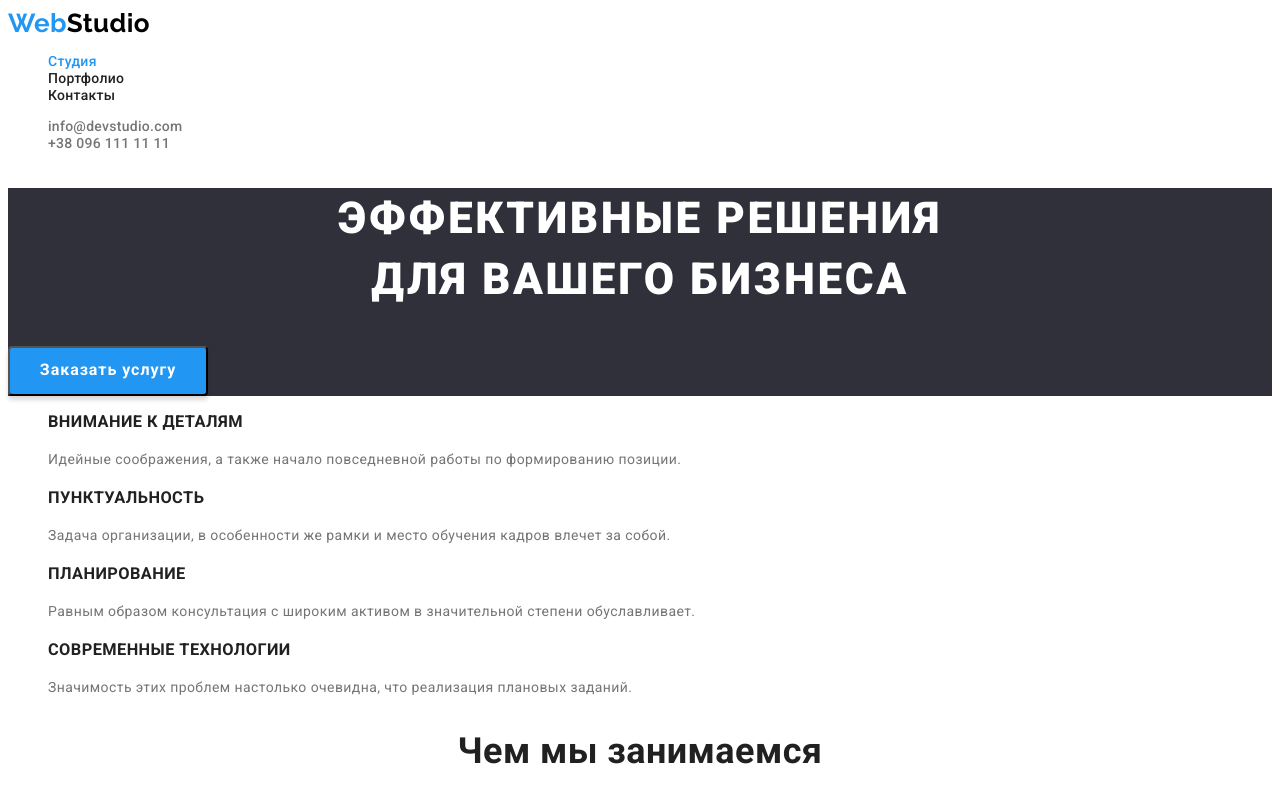
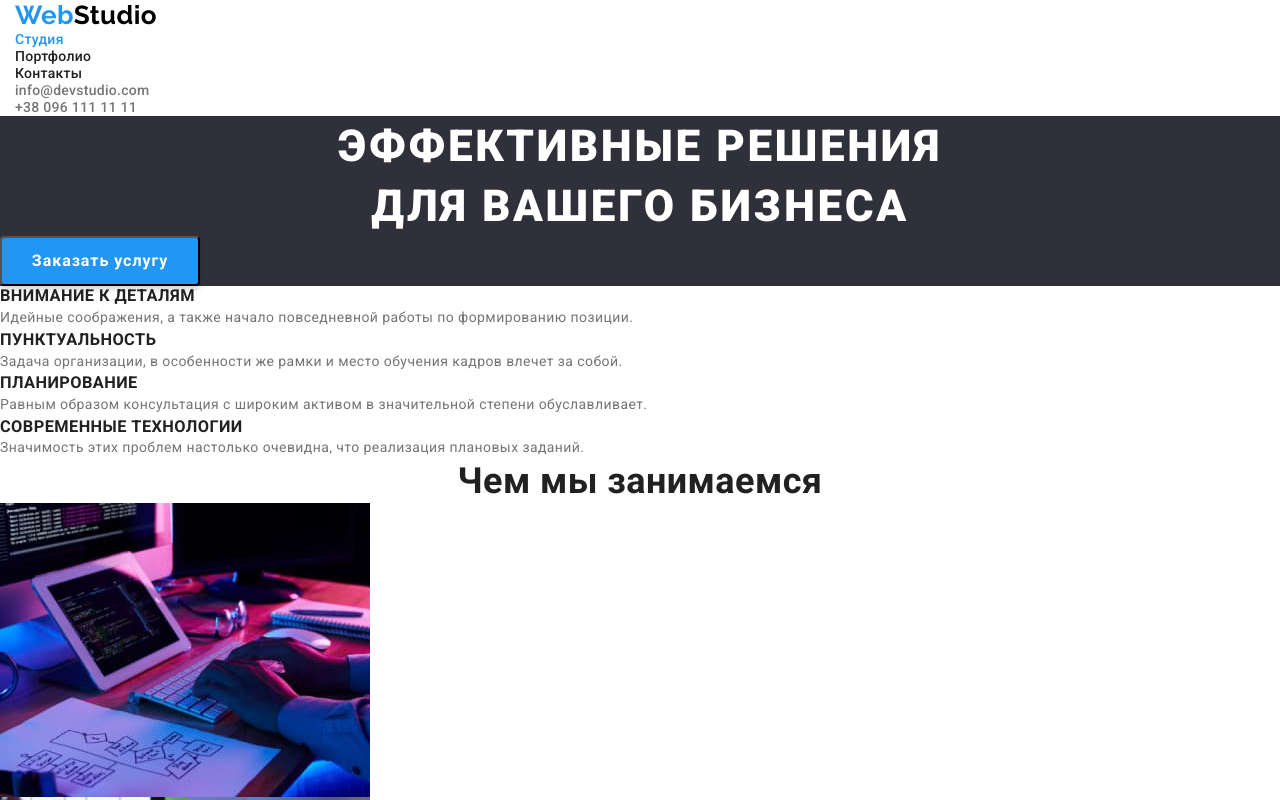
Before and after one commit to Egor-Bogatyriov/goit-markup-hw-03, a plain HTML site: page index.html in a window 1280 px wide. Shown: the top 800 px of the page. Drawn offline with nearby package versions, Linux system fonts and the light colour scheme.

Commit message:
подключены стили, добавлены общие сбрасывания

```diff
--- a/css/styles.css
+++ b/css/styles.css
@@ -11,9 +11,28 @@
   --team-background-color: #f5f4fa;
 }
 
+p,
+h1,
+h2,
+h3,
+h4,
+h5,
+h6 {
+  margin: 0;
+}
+
+ul {
+  margin: 0;
+  padding-left: 0;
+}
+
+img {
+  display: block;
+}
+
 body {
   font-size: 14px;
-  font-family: 'Roboto', sans-serif;
+  font-family: "Roboto", sans-serif;
   letter-spacing: 0.03em;
   color: var(--primary-text-color);
   background-color: var(--primary-white-color);
@@ -28,13 +47,13 @@ body {
 }
 
 /* лого */
-.logo{
-    font-family: 'Raleway', sans-serif;
-    font-style: normal;
-    font-weight: bold;
-    font-size: 26px;
-    line-height: 1.2;
-    color: var(--cursor-text-color);
+.logo {
+  font-family: "Raleway", sans-serif;
+  font-style: normal;
+  font-weight: bold;
+  font-size: 26px;
+  line-height: 1.2;
+  color: var(--cursor-text-color);
 }
 
 .logo-header {
@@ -42,8 +61,8 @@ body {
 }
 
 .logo-footer {
-  color:var(--primary-white-color)}
-
+  color: var(--primary-white-color);
+}
 
 /* --------студия---------- */
 /* шапка сайта */
@@ -60,7 +79,6 @@ body {
   color: var(--cursor-text-color);
 }
 
-
 .header-contacts-link {
   font-weight: 500;
   line-height: 1.14;
@@ -71,6 +89,13 @@ body {
 .header-contacts-link:hover,
 .header-contacts-link:focus {
   color: var(--cursor-text-color);
+}
+
+.container {
+  width: 1200px;
+  margin: 0;
+  margin-left: 15px;
+  margin-left: 15px;
 }
 
 /* подвал сайта */
--- a/index.html
+++ b/index.html
@@ -6,14 +6,16 @@
     <meta name="viewport" content="width=device-width, initial-scale=1.0">
     <title>Студия</title>
     <link rel="preconnect" href="https://fonts.googleapis.com">
-<link rel="preconnect" href="https://fonts.gstatic.com" crossorigin>
-<link href="https://fonts.googleapis.com/css2?family=Oleo+Script&family=Raleway:wght@700&family=Roboto:wght@400;500;700;900&display=swap" rel="stylesheet">
+    <link rel="preconnect" href="https://fonts.gstatic.com" crossorigin>
+    <link href="https://fonts.googleapis.com/css2?family=Oleo+Script&family=Raleway:wght@700&family=Roboto:wght@400;500;700;900&display=swap" rel="stylesheet">
+    <link rel="stylesheet" href="https://cdnjs.cloudflare.com/ajax/libs/modern-normalize/1.1.0/modern-normalize.min.css">
     <link rel="stylesheet" href="./css/styles.css">
 </head>
 <body>
     <!-- шапка сайта -->
     <header
     class="header">
+    <div class="container">
         <nav class="header-navigation">
             <a href="./index.html" class="logo link" lang="eu"> Web<span class="logo-header">Studio</span> </a>
 
@@ -32,7 +34,7 @@
                 <a class="header-contacts-link link" href="tel:+380961111111">+38 096 111 11 11</a>
             </li>
         </ul>
-
+    </div>
     </header>
     <!-- главная часть -->
     <main>
```
Also changed, not shown: 1 other file.
